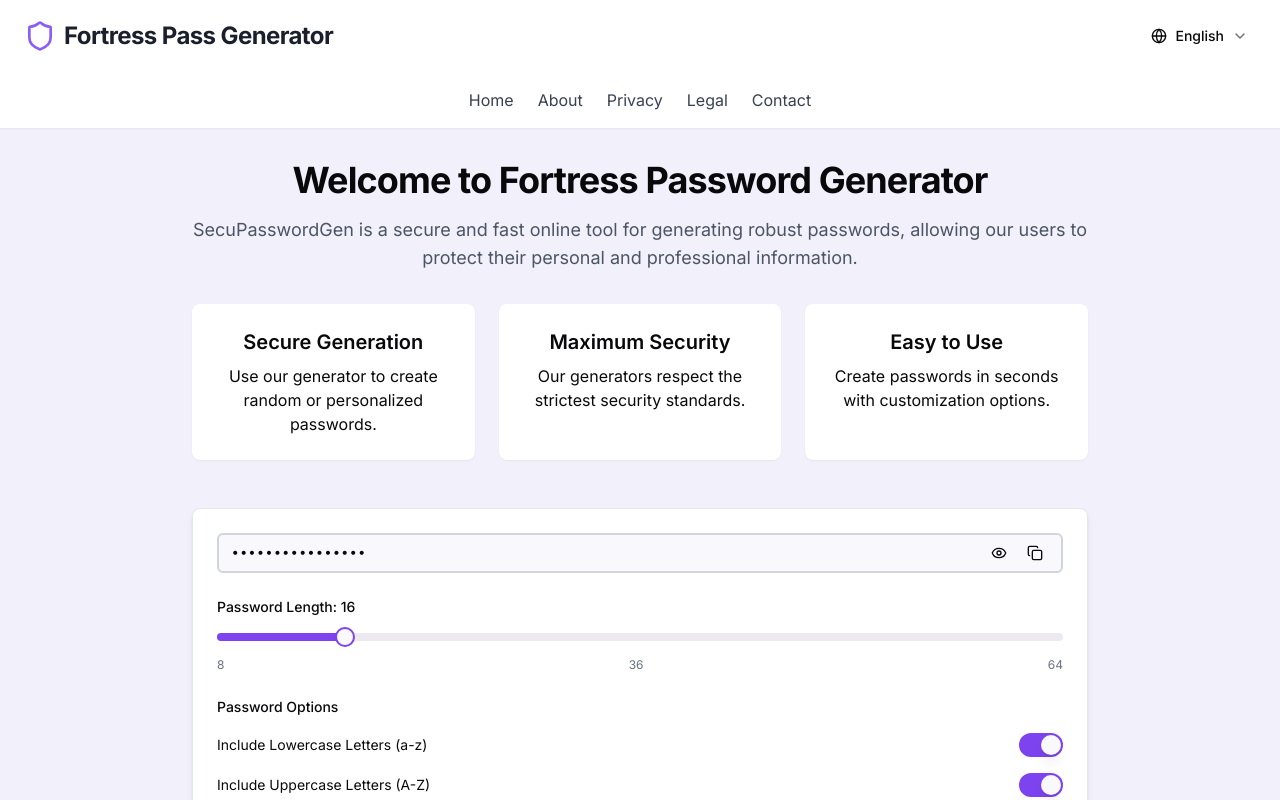
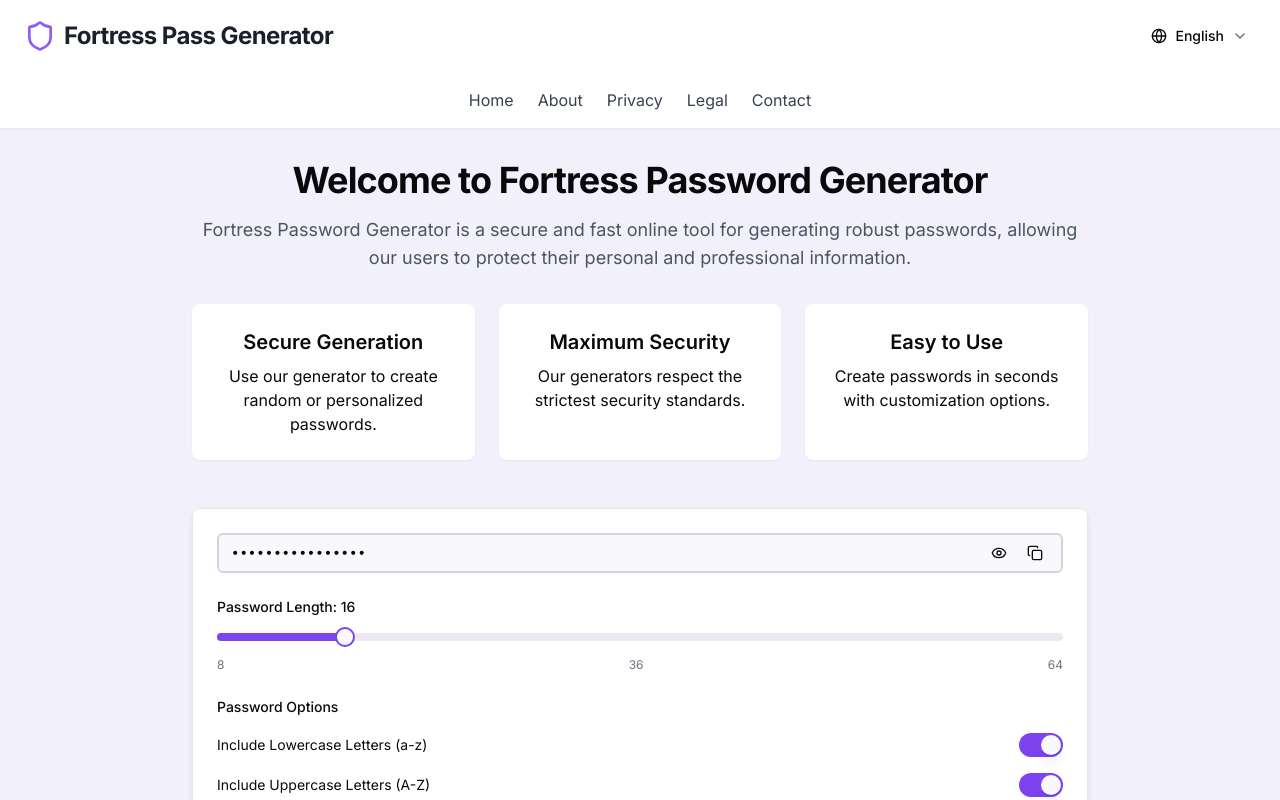
Before and after one commit to AbconBuzyApp/forti-pass-forge, a React (Vite) app: page / in a window 1280 px wide. Shown: the top 800 px of the page. Built offline with nearby package versions, Linux system fonts and the light colour scheme.

Commit message:
Fix: Replace SecuPasswordGen with Fortress Password Generator
Replaced instances of "SecuPasswordGen" with "Fortress Password Generator" in the code.

```diff
--- a/src/pages/Index.tsx
+++ b/src/pages/Index.tsx
@@ -1,4 +1,3 @@
-
 import { useState } from "react";
 import { Language } from "@/types";
 import { Link } from "react-router-dom";
@@ -36,7 +35,7 @@ const Index = () => {
               Welcome to Fortress Password Generator
             </h1>
             <p className="text-lg text-gray-600 mb-8">
-              SecuPasswordGen is a secure and fast online tool for generating robust passwords,
+              Fortress Password Generator is a secure and fast online tool for generating robust passwords,
               allowing our users to protect their personal and professional information.
             </p>
 
```
